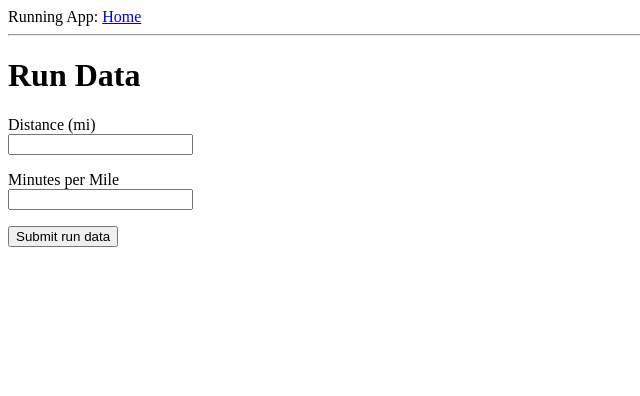
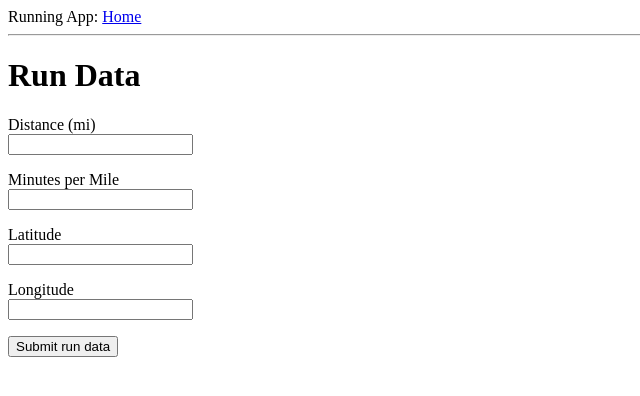
Before and after one commit to esfrankel/running_app, a Flask app: page /input in a window 1280 px wide. Shown: the top 396 px of the page, without its empty margins (0-640 px from the left). Run offline with Flask 2, Linux system fonts and the light colour scheme.

Commit message:
finishing up forms and routes

```diff
--- a/app/forms.py
+++ b/app/forms.py
@@ -5,4 +5,6 @@ from wtforms.validators import DataRequired
 class RunForm(FlaskForm):
     distance = DecimalField('Distance (mi)', validators=[DataRequired()])
     pace = DecimalField('Minutes per Mile', validators=[DataRequired()])
+    latitude = DecimalField('Latitude', validators=[DataRequired()])
+    longitude = DecimalField('Longitude', validators=[DataRequired()])
     submit = SubmitField('Submit run data')
--- a/app/routes.py
+++ b/app/routes.py
@@ -7,13 +7,13 @@ from app.forms import RunForm
 def index():
     return render_template('index.html')
 
-@app.route('/input',methods=['GET','POST'])
+@app.route('/input', methods=['GET','POST'])
 def input():
     form = RunForm()
     if form.validate_on_submit():
-        return render_template('map.html', distance=form.distance.data, pace=form.pace.data)
+        return render_template('map.html', distance=form.distance.data, pace=form.pace.data, latitude=form.latitude.data, longitude=form.longitude.data)
     return render_template('input.html', form=form)
 
 @app.route('/map')
-def map(distance, pace):
-    return render_template('map.html',distance=distance, pace=pace)
+def map(distance, pace, latitude, longitude):
+    return render_template('map.html',distance=distance, pace=pace, latitude = latitude, longitude = longitude)
--- a/app/templates/input.html
+++ b/app/templates/input.html
@@ -12,6 +12,14 @@
       {{ form.pace.label }}<br>
       {{ form.pace }}
     </p>
+    <p>
+      {{ form.latitude.label }}<br>
+      {{ form.latitude }}
+    </p>
+    <p>
+      {{ form.longitude.label }}<br>
+      {{ form.longitude }}
+    </p>
     <p>{{ form.submit() }}</p>
   </form>
 {% endblock %}
--- a/requirements.txt
+++ b/requirements.txt
@@ -9,6 +9,7 @@ idna==2.7
 itsdangerous==0.24
 Jinja2==2.10
 MarkupSafe==1.0
+numpy==1.14.5
 pytz==2018.5
 requests==2.19.1
 urllib3==1.23
```
Also changed, not shown: app/templates/map.html (+67 -0 lines).
